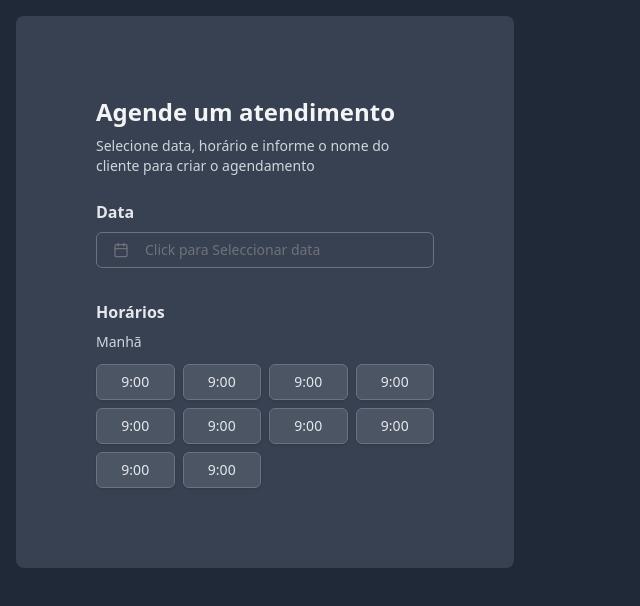
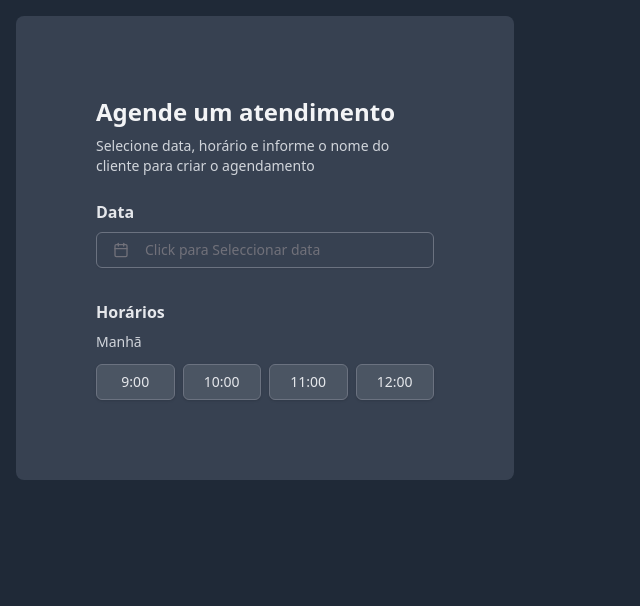
Before and after one commit to cesar7722a/Plataforma-de-agendamento, a React (Vite) app: page / in a window 1280 px wide. Shown: the top 606 px of the page, without its empty margins (0-640 px from the left). Built offline with nearby package versions, Linux system fonts and the light colour scheme.

Commit message:
feat:cofigurando tailwind merge

```diff
--- a/package.json
+++ b/package.json
@@ -20,7 +20,7 @@
     "react": "^18.3.1",
     "react-day-picker": "^8.10.1",
     "react-dom": "^18.3.1",
-    "tailwind-merge": "^2.5.4"
+    "tailwind-merge": "^2.5.5"
   },
   "devDependencies": {
     "@eslint/js": "^9.13.0",
--- a/src/components/buttonTime.tsx
+++ b/src/components/buttonTime.tsx
@@ -1,9 +1,18 @@
 import { Button } from "./ui/button";
 
-export function ButtonTime() {
+interface ButtonTime {
+  children: React.ReactNode;
+  elementRef?: React.LegacyRef<HTMLButtonElement> | undefined;
+  handleClick: () => void;
+}
+export function ButtonTime({ children, elementRef, handleClick }: ButtonTime) {
   return (
-    <Button className="px-5 py-2.5 bg-gray-600 border text-gray-200 border-gray-500 rounded-md hover:cursor-pointer  hover:bg-gray-500">
-      9:00
+    <Button
+      onClick={handleClick}
+      ref={elementRef}
+      className="px-5 py-2.5 bg-gray-600 border text-gray-200 border-gray-500 rounded-md hover:cursor-pointer  hover:bg-gray-500"
+    >
+      {children}
     </Button>
   );
 }
--- a/src/components/card-time-manha.tsx
+++ b/src/components/card-time-manha.tsx
@@ -1,13 +1,21 @@
+import { useRef } from "react";
 import { ButtonTime } from "./buttonTime";
 
 export function CardTimeManha() {
+  const buttonRef = useRef<undefined>(null);
+  const handleClick = () => {
+    console.log(buttonRef.current);
+  };
   return (
     <div className="space-y-3">
       <h4 className="text-gray-300 text-sm ">Manhã</h4>
       <div className="grid grid-cols-4 gap-2">
-        {Array.from({ length: 10 }).map((_, index) => (
-          <ButtonTime key={index} />
-        ))}
+        <ButtonTime handleClick={handleClick} elementRef={buttonRef}>
+          9:00
+        </ButtonTime>
+        <ButtonTime handleClick={handleClick}>10:00</ButtonTime>
+        <ButtonTime handleClick={handleClick}>11:00</ButtonTime>
+        <ButtonTime handleClick={handleClick}>12:00</ButtonTime>
       </div>
     </div>
   );
```
Also changed, not shown: 1 other file (tests, documents, lock files or other folders).
